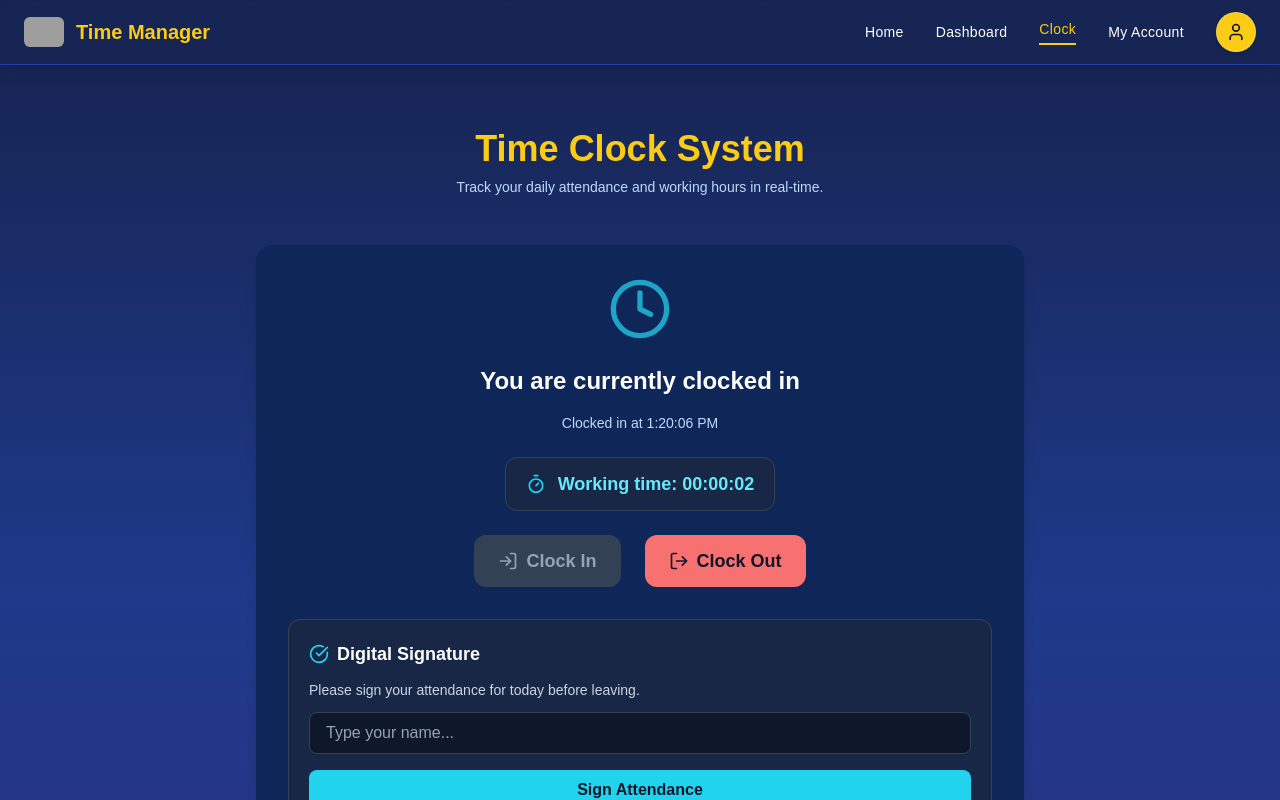
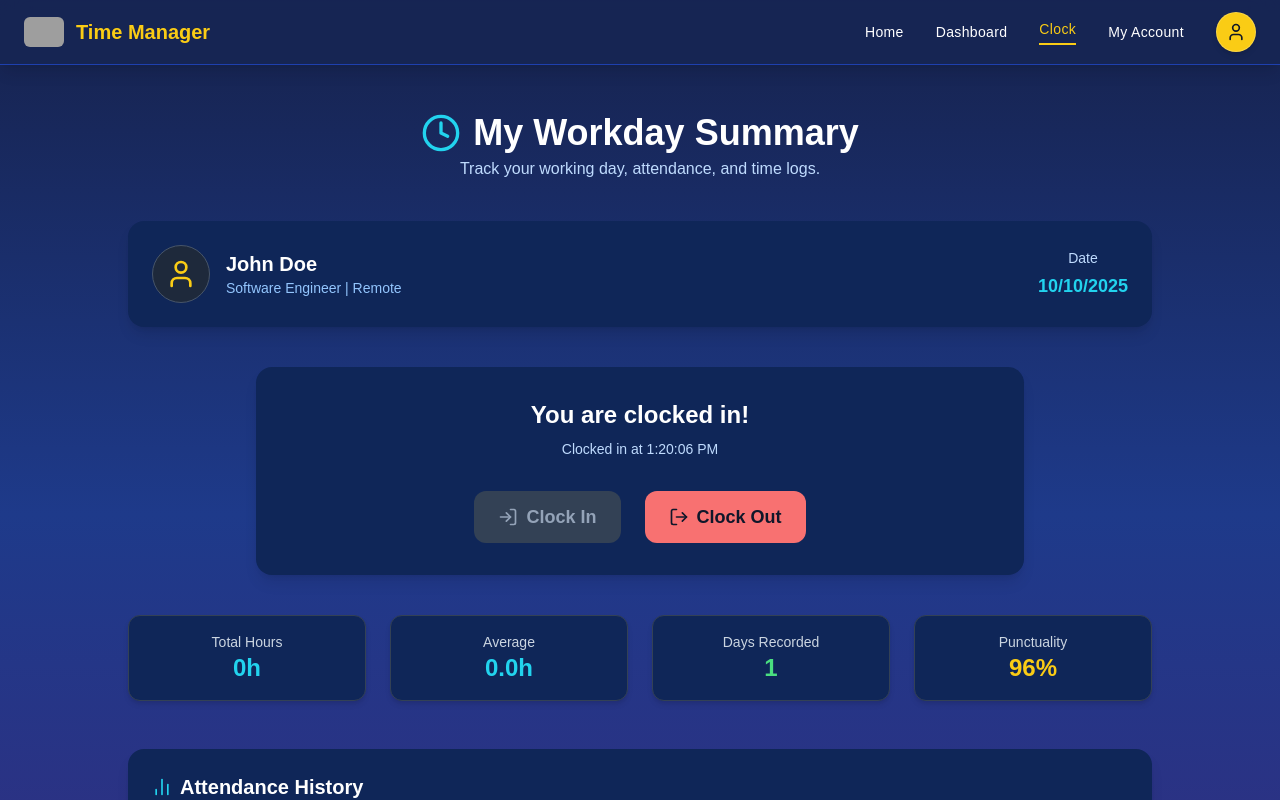
Before and after one commit to LavaheartGaming/Time-Manager, a Next.js app in the folder epitime/: page /clock in a window 1280 px wide. Both pictures are taken after a click on the button "Clock In". Shown: the top 800 px of the page. Built offline with nearby package versions, Linux system fonts and the light colour scheme; grey boxes are pictures that could not be loaded.

Commit message:
UPDATE clock-page: enhanced UI, added daily stats section

```diff
--- a/epitime/src/app/clock/page.tsx
+++ b/epitime/src/app/clock/page.tsx
@@ -1,116 +1,111 @@
 "use client";
 
-import React, { useState, useEffect } from "react";
+import React, { useState } from "react";
 import { motion } from "framer-motion";
 import {
   Clock,
   LogIn,
   LogOut,
   CheckCircle,
-  AlertTriangle,
-  Timer,
   CalendarDays,
+  User,
+  BarChart2,
 } from "lucide-react";
 
-export default function ClockPage() {
+export default function ClockDashboard() {
   const [isClockedIn, setIsClockedIn] = useState(false);
+  const [userName, setUserName] = useState("John Doe");
+  const [records, setRecords] = useState<
+    { date: string; in?: string; out?: string; total?: number }[]
+  >([]);
+  const [today] = useState(new Date().toLocaleDateString());
   const [lastAction, setLastAction] = useState<string | null>(null);
-  const [signature, setSignature] = useState("");
-  const [clockInTime, setClockInTime] = useState<Date | null>(null);
-  const [workedTime, setWorkedTime] = useState<string>("00:00:00");
-
-  // Update timer every second if user is clocked in
-  useEffect(() => {
-    let interval: NodeJS.Timeout;
-    if (isClockedIn && clockInTime) {
-      interval = setInterval(() => {
-        const diff = Date.now() - clockInTime.getTime();
-        const hours = Math.floor(diff / 3600000);
-        const minutes = Math.floor((diff % 3600000) / 60000);
-        const seconds = Math.floor((diff % 60000) / 1000);
-        setWorkedTime(
-          `${hours.toString().padStart(2, "0")}:${minutes
-            .toString()
-            .padStart(2, "0")}:${seconds.toString().padStart(2, "0")}`
-        );
-      }, 1000);
-    }
-    return () => clearInterval(interval);
-  }, [isClockedIn, clockInTime]);
 
   const handleClockIn = () => {
+    if (isClockedIn) return;
+    const time = new Date().toLocaleTimeString();
     setIsClockedIn(true);
-    const now = new Date();
-    setClockInTime(now);
-    setLastAction("Clocked in at " + now.toLocaleTimeString());
+    setLastAction(`Clocked in at ${time}`);
+    setRecords((prev) => [...prev, { date: today, in: time }]);
   };
 
   const handleClockOut = () => {
+    if (!isClockedIn) return;
+    const time = new Date().toLocaleTimeString();
     setIsClockedIn(false);
-    const now = new Date();
-    setLastAction("Clocked out at " + now.toLocaleTimeString());
-    setClockInTime(null);
-    setWorkedTime("00:00:00");
+    setLastAction(`Clocked out at ${time}`);
+    setRecords((prev) =>
+      prev.map((r) =>
+        r.date === today
+          ? { ...r, out: time, total: Math.floor(Math.random() * 3 + 7) } // simulate total hours
+          : r
+      )
+    );
   };
 
-  const handleSubmitSignature = () => {
-    if (!signature.trim()) return alert("⚠️ Please sign before submitting!");
-    alert(`✅ Your attendance has been signed: "${signature}"`);
-    setSignature("");
-  };
+  const totalHours = records.reduce(
+    (acc, r) => acc + (r.total || 0),
+    0
+  );
+  const averageHours = records.length
+    ? (totalHours / records.length).toFixed(1)
+    : 0;
 
   return (
-    <div className="min-h-screen flex flex-col items-center bg-gradient-to-b from-blue-950 via-blue-900 to-indigo-900 text-white py-16 px-4">
-      {/* --- HEADER --- */}
+    <div className="min-h-screen bg-gradient-to-b from-blue-950 via-blue-900 to-indigo-900 text-white flex flex-col items-center py-12 px-6">
+      {/* Header */}
       <motion.div
         initial={{ opacity: 0, y: -10 }}
         animate={{ opacity: 1, y: 0 }}
-        transition={{ duration: 0.6 }}
-        className="text-center mb-12"
+        transition={{ duration: 0.5 }}
+        className="text-center mb-10"
       >
-        <h1 className="text-4xl font-extrabold mb-2 text-yellow-400">
-          Time Clock System
+        <h1 className="text-4xl font-extrabold flex items-center justify-center gap-3">
+          <Clock className="w-10 h-10 text-cyan-400" />
+          My Workday Summary
         </h1>
-        <p className="text-blue-200 text-sm">
-          Track your daily attendance and working hours in real-time.
+        <p className="text-blue-200 mt-1">
+          Track your working day, attendance, and time logs.
         </p>
       </motion.div>
 
-      {/* --- MAIN CARD --- */}
+      {/* User Info */}
       <motion.div
-        initial={{ opacity: 0, scale: 0.95 }}
-        animate={{ opacity: 1, scale: 1 }}
-        transition={{ duration: 0.4 }}
-        className="bg-[#0F2658] rounded-2xl shadow-lg p-8 w-full max-w-3xl flex flex-col items-center"
+        initial={{ opacity: 0 }}
+        animate={{ opacity: 1 }}
+        className="bg-[#0F2658] rounded-2xl shadow-lg p-6 w-full max-w-5xl mb-10 flex flex-col md:flex-row justify-between items-center"
       >
-        <Clock className="w-16 h-16 text-cyan-400 mb-6 animate-pulse" />
+        <div className="flex items-center gap-4 mb-4 md:mb-0">
+          <div className="bg-slate-800 p-3 rounded-full border border-slate-600">
+            <User className="w-8 h-8 text-yellow-400" />
+          </div>
+          <div>
+            <h2 className="text-xl font-semibold">{userName}</h2>
+            <p className="text-sm text-blue-300">Software Engineer | Remote</p>
+          </div>
+        </div>
+        <div className="text-center">
+          <p className="text-blue-200 text-sm mb-1">Date</p>
+          <h3 className="font-bold text-lg text-cyan-400">{today}</h3>
+        </div>
+      </motion.div>
 
-        <h2 className="text-2xl font-bold mb-4 text-center">
-          {isClockedIn
-            ? "You are currently clocked in"
-            : "You are currently clocked out"}
-        </h2>
+      {/* Clock Controls */}
+      <motion.div
+        initial={{ opacity: 0 }}
+        animate={{ opacity: 1 }}
+        className="bg-[#0F2658] rounded-2xl shadow-lg p-8 w-full max-w-3xl text-center"
+      >
+        <div className="mb-8">
+          <h2 className="text-2xl font-bold mb-2">
+            {isClockedIn ? "You are clocked in!" : "You are clocked out."}
+          </h2>
+          <p className="text-blue-200 text-sm">
+            {lastAction || "Start your workday by clocking in."}
+          </p>
+        </div>
 
-        <p className="text-blue-200 text-sm mb-6 text-center">
-          {lastAction || "No record for today yet."}
-        </p>
-
-        {/* --- TIMER SECTION --- */}
-        {isClockedIn && (
-          <motion.div
-            initial={{ opacity: 0 }}
-            animate={{ opacity: 1 }}
-            className="flex items-center gap-3 bg-slate-800/60 border border-slate-700 px-5 py-3 rounded-xl mb-6"
-          >
-            <Timer className="text-cyan-400 w-5 h-5" />
-            <span className="text-cyan-300 font-semibold text-lg">
-              Working time: {workedTime}
-            </span>
-          </motion.div>
-        )}
-
-        {/* --- ACTION BUTTONS --- */}
-        <div className="flex gap-6 mb-8">
+        <div className="flex flex-wrap justify-center gap-6">
           <button
             onClick={handleClockIn}
             disabled={isClockedIn}
@@ -135,60 +130,69 @@ export default function ClockPage() {
             <LogOut className="w-5 h-5" /> Clock Out
           </button>
         </div>
-
-        {/* --- SIGNATURE SECTION --- */}
-        <div className="w-full bg-slate-800/60 p-5 rounded-xl border border-slate-700">
-          <h3 className="text-lg font-semibold mb-3 flex items-center gap-2">
-            <CheckCircle className="w-5 h-5 text-cyan-400" /> Digital Signature
-          </h3>
-          <p className="text-slate-300 text-sm mb-3">
-            Please sign your attendance for today before leaving.
-          </p>
-
-          <input
-            type="text"
-            placeholder="Type your name..."
-            value={signature}
-            onChange={(e) => setSignature(e.target.value)}
-            className="w-full px-4 py-2 rounded-lg bg-slate-900 border border-slate-700 text-white placeholder-slate-400 focus:ring-2 focus:ring-cyan-400"
-          />
-          <button
-            onClick={handleSubmitSignature}
-            className="mt-4 w-full py-2 bg-cyan-400 text-slate-900 font-semibold rounded-lg hover:bg-cyan-300 transition-all"
-          >
-            Sign Attendance
-          </button>
-        </div>
       </motion.div>
 
-      {/* --- STATUS MESSAGE --- */}
-      {lastAction && (
+      {/* Stats */}
+      <motion.div
+        initial={{ opacity: 0, y: 10 }}
+        animate={{ opacity: 1, y: 0 }}
+        transition={{ delay: 0.2 }}
+        className="grid md:grid-cols-4 gap-6 mt-10 w-full max-w-5xl text-center"
+      >
+        {[
+          { label: "Total Hours", value: `${totalHours}h`, color: "text-cyan-400" },
+          { label: "Average", value: `${averageHours}h`, color: "text-cyan-400" },
+          { label: "Days Recorded", value: records.length, color: "text-green-400" },
+          { label: "Punctuality", value: "96%", color: "text-yellow-400" },
+        ].map((s, i) => (
+          <div
+            key={i}
+            className="bg-[#0F2658] rounded-xl py-4 shadow-md border border-slate-700 hover:border-cyan-400 transition"
+          >
+            <p className="text-sm text-slate-300">{s.label}</p>
+            <p className={`text-2xl font-bold ${s.color}`}>{s.value}</p>
+          </div>
+        ))}
+      </motion.div>
+
+      {/* History Table */}
+      {records.length > 0 && (
         <motion.div
           initial={{ opacity: 0, y: 10 }}
           animate={{ opacity: 1, y: 0 }}
-          className="mt-10 flex items-center gap-3 bg-slate-800/70 border border-slate-700 px-6 py-3 rounded-xl"
+          transition={{ delay: 0.3 }}
+          className="bg-[#0F2658] mt-12 rounded-2xl shadow-lg p-6 w-full max-w-5xl"
         >
-          {isClockedIn ? (
-            <CheckCircle className="text-emerald-400" />
-          ) : (
-            <AlertTriangle className="text-yellow-400" />
-          )}
-          <span className="text-slate-200 text-sm">{lastAction}</span>
+          <h3 className="text-xl font-semibold mb-4 flex items-center gap-2">
+            <BarChart2 className="w-5 h-5 text-cyan-400" /> Attendance History
+          </h3>
+          <table className="w-full text-sm border-collapse text-left">
+            <thead>
+              <tr className="text-slate-300 border-b border-slate-700">
+                <th className="py-2">Date</th>
+                <th className="py-2">Clock In</th>
+                <th className="py-2">Clock Out</th>
+                <th className="py-2">Total Hours</th>
+              </tr>
+            </thead>
+            <tbody>
+              {records.map((r, i) => (
+                <tr
+                  key={i}
+                  className="border-b border-slate-800 hover:bg-slate-800/40 transition"
+                >
+                  <td className="py-2">{r.date}</td>
+                  <td className="py-2 text-emerald-400">{r.in || "-"}</td>
+                  <td className="py-2 text-red-400">{r.out || "-"}</td>
+                  <td className="py-2 text-cyan-400">
+                    {r.total ? `${r.total}h` : "-"}
+                  </td>
+                </tr>
+              ))}
+            </tbody>
+          </table>
         </motion.div>
       )}
-
-      {/* --- FOOTER --- */}
-      <div className="mt-16 text-center text-sm text-blue-300 flex flex-col items-center">
-        <CalendarDays className="w-5 h-5 mb-2" />
-        <p>
-          {new Date().toLocaleDateString("en-GB", {
-            weekday: "long",
-            year: "numeric",
-            month: "long",
-            day: "numeric",
-          })}
-        </p>
-      </div>
     </div>
   );
 }
```
